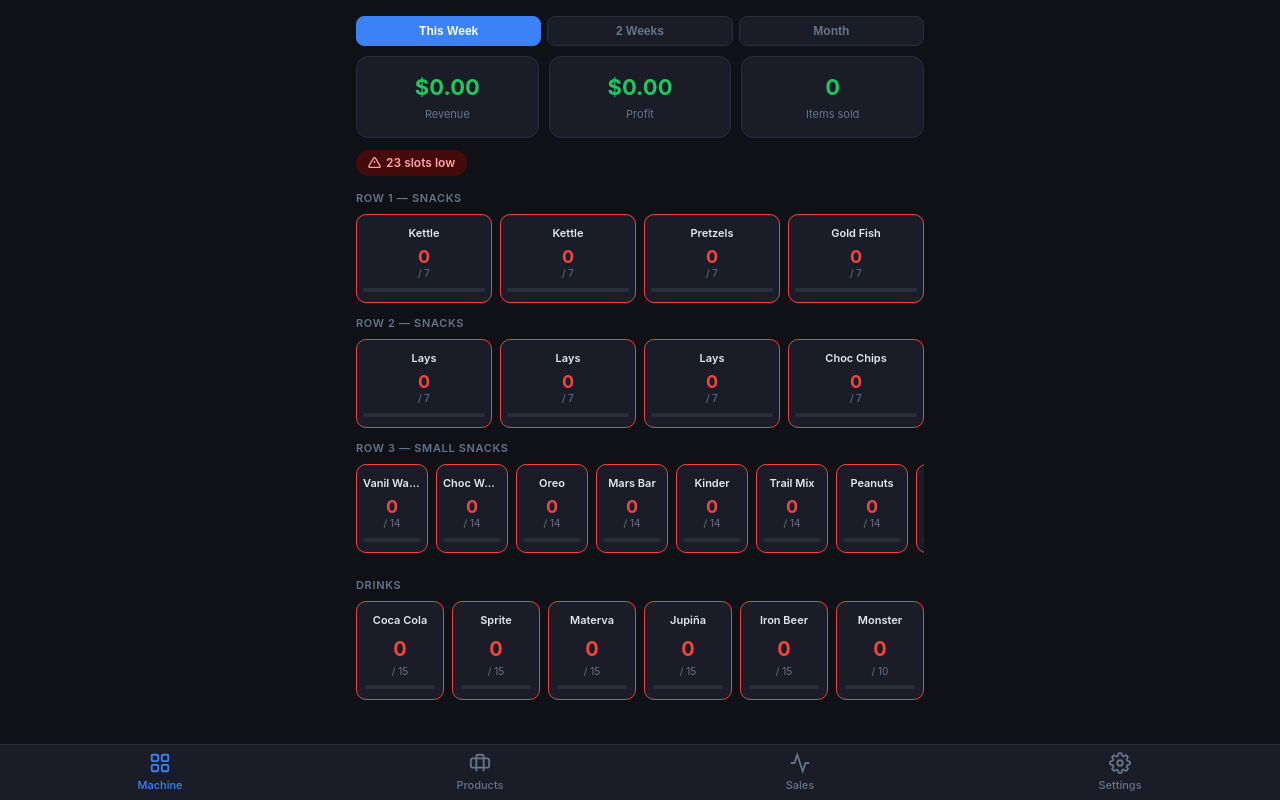
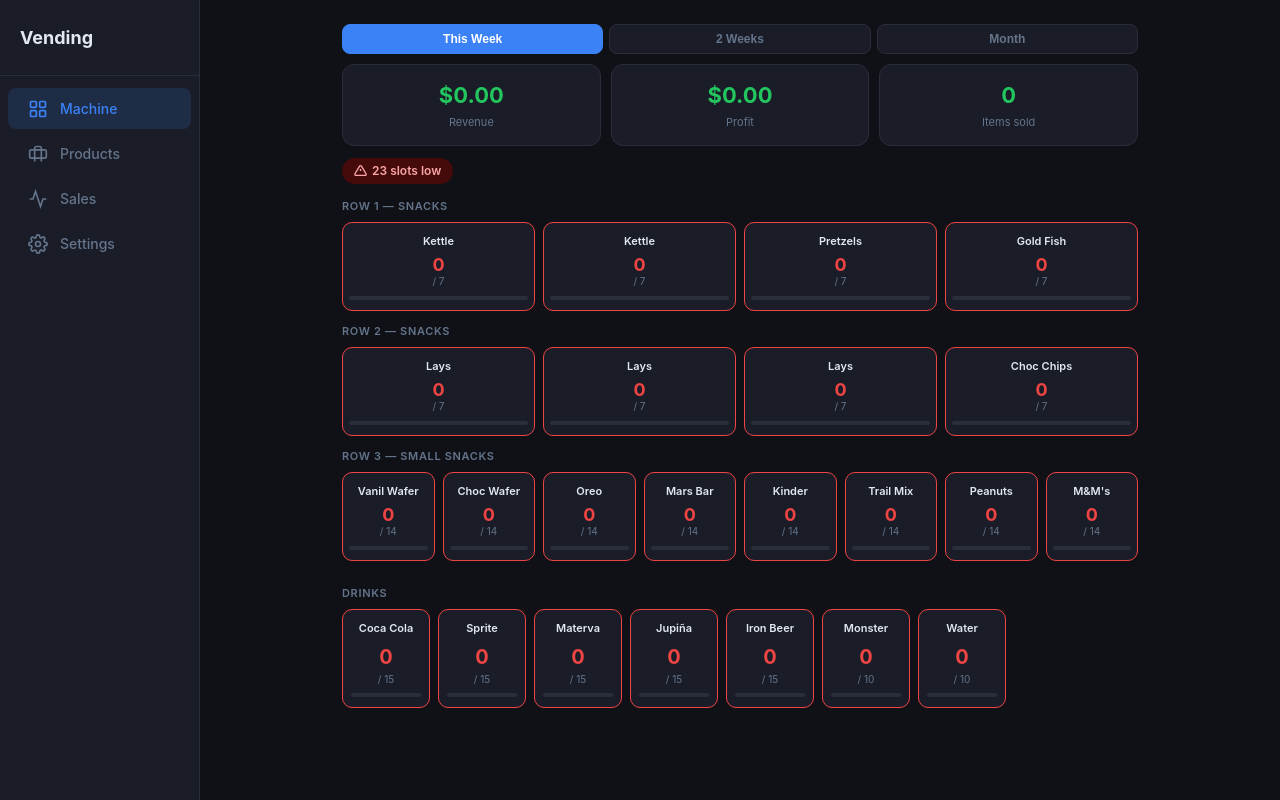
Before and after one commit to maijime/vending-inv, a Flask app: page / in a window 1280 px wide. Run offline with Flask 3, Linux system fonts and the light colour scheme; the visitor is signed in with stand-in values (Sample User, id 1); data comes from the database, SQL or seed files in the repository; data that the repository does not hold is empty.

Commit message:
Responsive layout: left sidebar nav on desktop, fix mobile bottom padding
- Mobile: extra bottom padding so last row never hides behind nav bar
- Desktop (≥768px): nav moves to fixed left sidebar with labels inline,
  content area widens to 860px max

Co-Authored-By: Claude Sonnet 4.6 <noreply@anthropic.com>

```diff
--- a/templates/base.html
+++ b/templates/base.html
@@ -26,10 +26,11 @@
       color: var(--text);
       font-size: 15px;
       line-height: 1.5;
-      padding-bottom: calc(var(--nav-h) + env(safe-area-inset-bottom));
+      /* mobile: pad bottom for nav bar */
+      padding-bottom: calc(var(--nav-h) + env(safe-area-inset-bottom) + 8px);
     }
 
-    /* ── Bottom nav ── */
+    /* ── Bottom nav (mobile) ── */
     nav {
       position: fixed; bottom: 0; left: 0; right: 0;
       height: var(--nav-h);
@@ -49,7 +50,54 @@
     nav a svg { width: 22px; height: 22px; }
 
     /* ── Page ── */
-    .page { padding: 16px; max-width: 600px; margin: 0 auto; }
+    .page { padding: 16px; max-width: 680px; margin: 0 auto; }
+
+    /* ── Desktop layout: left sidebar nav ── */
+    @media (min-width: 768px) {
+      :root { --sidebar-w: 200px; }
+      body {
+        padding-bottom: 0;
+        padding-left: var(--sidebar-w);
+      }
+      nav {
+        top: 0; bottom: 0; left: 0; right: auto;
+        width: var(--sidebar-w);
+        height: 100vh;
+        flex-direction: column;
+        border-top: none;
+        border-right: 1px solid var(--border);
+        padding-bottom: 0;
+        padding-top: 24px;
+        justify-content: flex-start;
+        gap: 4px;
+      }
+      nav::before {
+        content: 'Vending';
+        display: block;
+        font-size: 18px;
+        font-weight: 700;
+        color: var(--text);
+        padding: 0 20px 24px;
+        border-bottom: 1px solid var(--border);
+        margin-bottom: 8px;
+        width: 100%;
+      }
+      nav a {
+        flex: none;
+        flex-direction: row;
+        justify-content: flex-start;
+        width: 100%;
+        padding: 10px 20px;
+        font-size: 14px;
+        gap: 12px;
+        border-radius: 8px;
+        margin: 0 8px;
+        width: calc(100% - 16px);
+      }
+      nav a svg { width: 20px; height: 20px; flex-shrink: 0; }
+      nav a.active { background: rgba(59,130,246,.15); color: var(--accent); }
+      .page { padding: 24px 32px; max-width: 860px; }
+    }
 
     /* ── Cards ── */
     .card {
```
